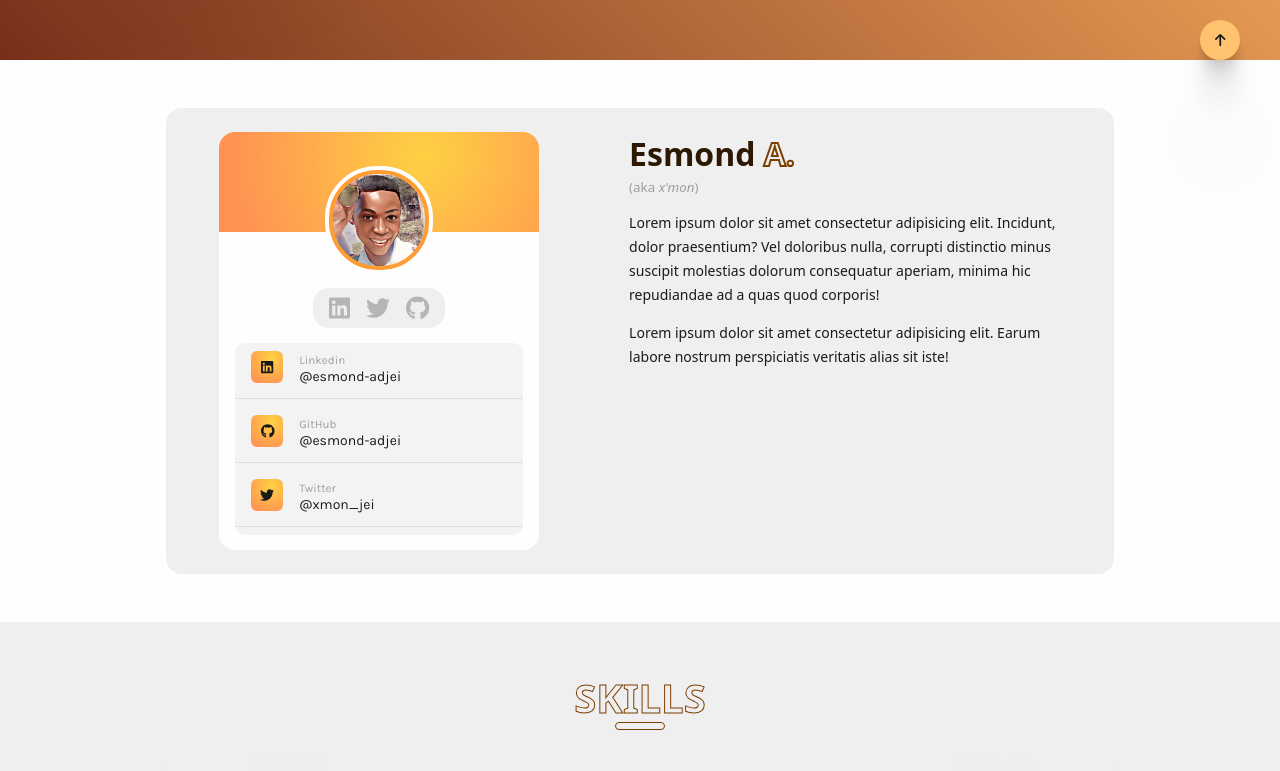
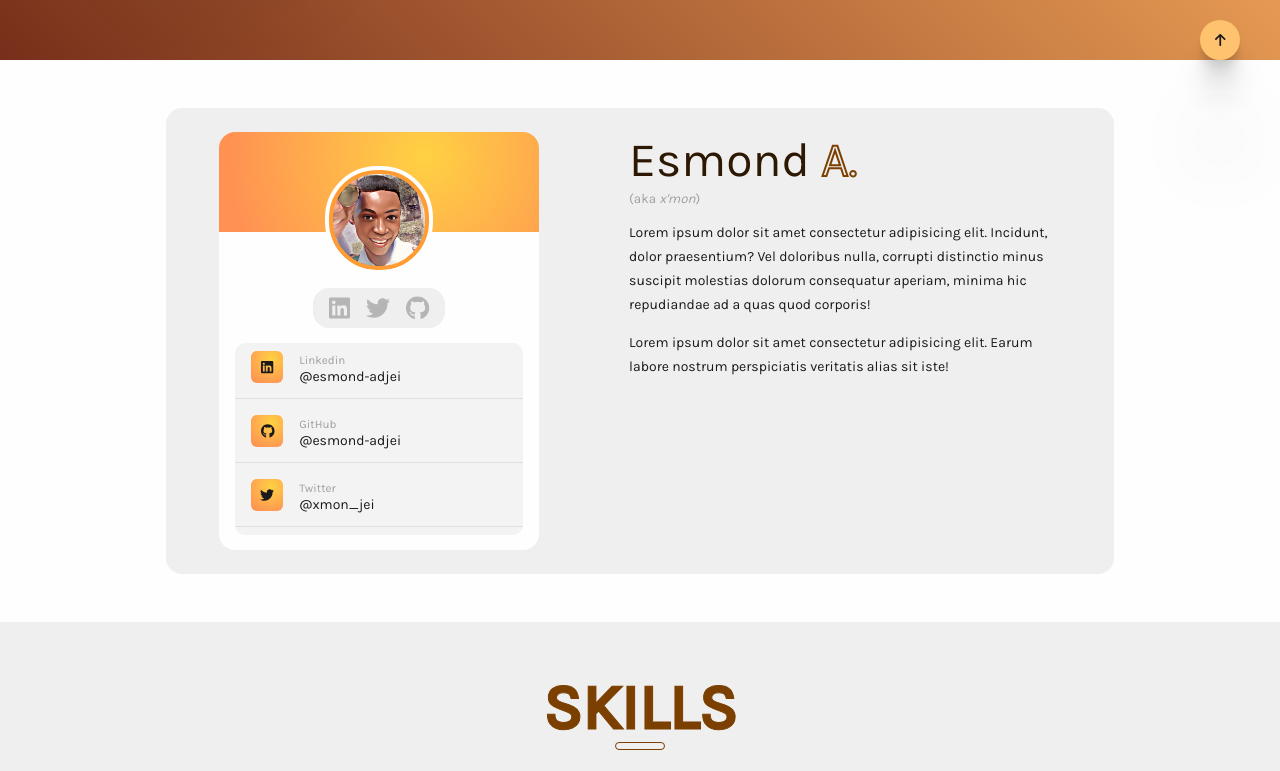
Before and after one commit to esmond-adjei/portfolio-website, a React (Create React App) app in the folder portfolio-front/: page / in a window 1280 px wide. Shown: the part 660-1431 px from the top of the page. Built offline with nearby package versions, Linux system fonts and the light colour scheme.

Commit message:
modified some files

```diff
--- a/portfolio-front/src/components/Content.js
+++ b/portfolio-front/src/components/Content.js
@@ -138,9 +138,9 @@ function MainContent() {
             <section className='blog__section'>
                 <h2 className='section__heading'>BLOG</h2>
                 <div className='blog_posts'>
+                    <Sqcard backImage={kidEngineer} cardType={'sqCard2'}/>
                     <Sqcard backImage={sadStudent} cardType={'sqCard2'}/>
                     <Sqcard backImage={fist} cardType={'sqCard2'}/>
-                    <Sqcard backImage={kidEngineer} cardType={'sqCard2'}/>
                 </div>
             </section>
 {/* interest section */}
--- a/portfolio-front/src/components/microcomponents/micro.css
+++ b/portfolio-front/src/components/microcomponents/micro.css
@@ -188,7 +188,6 @@ textarea {
   margin-bottom: 16px;
   border: 1px solid var(--light-100);
   outline-color: var(--choco-gold);
-  font-family: 'montserrat', 'open sans';
   transition: outline-color 400ms ease;
 }
 
--- a/portfolio-front/src/style/component-styles/Content.css
+++ b/portfolio-front/src/style/component-styles/Content.css
@@ -8,9 +8,9 @@ section {
     position: relative;
     margin: 0 0 32px;
     text-align: center;
-    font-size: 40px;
-    font-family: system-ui, -apple-system, BlinkMacSystemFont, 'Segoe UI', Roboto, Oxygen, Ubuntu, Cantarell, 'Open Sans', 'Helvetica Neue', sans-serif;
-    color: transparent;
+    font-size: 4rem;
+    /* color: transparent; */
+    color: var(--choco-tan);
     -webkit-text-stroke: 1px var(--choco-tan);
 }
 
@@ -94,12 +94,12 @@ section {
 
 .profile__text {
     width: 48%;
-    font-family: poppins, system-ui;
 }
 
 .profile__text h2 {
     margin: 0;
-    font-size: 2rem;
+    font-weight: 500;
+    font-size: 3rem;
     color: var(--dark-50);
     position: relative;
 }
```
